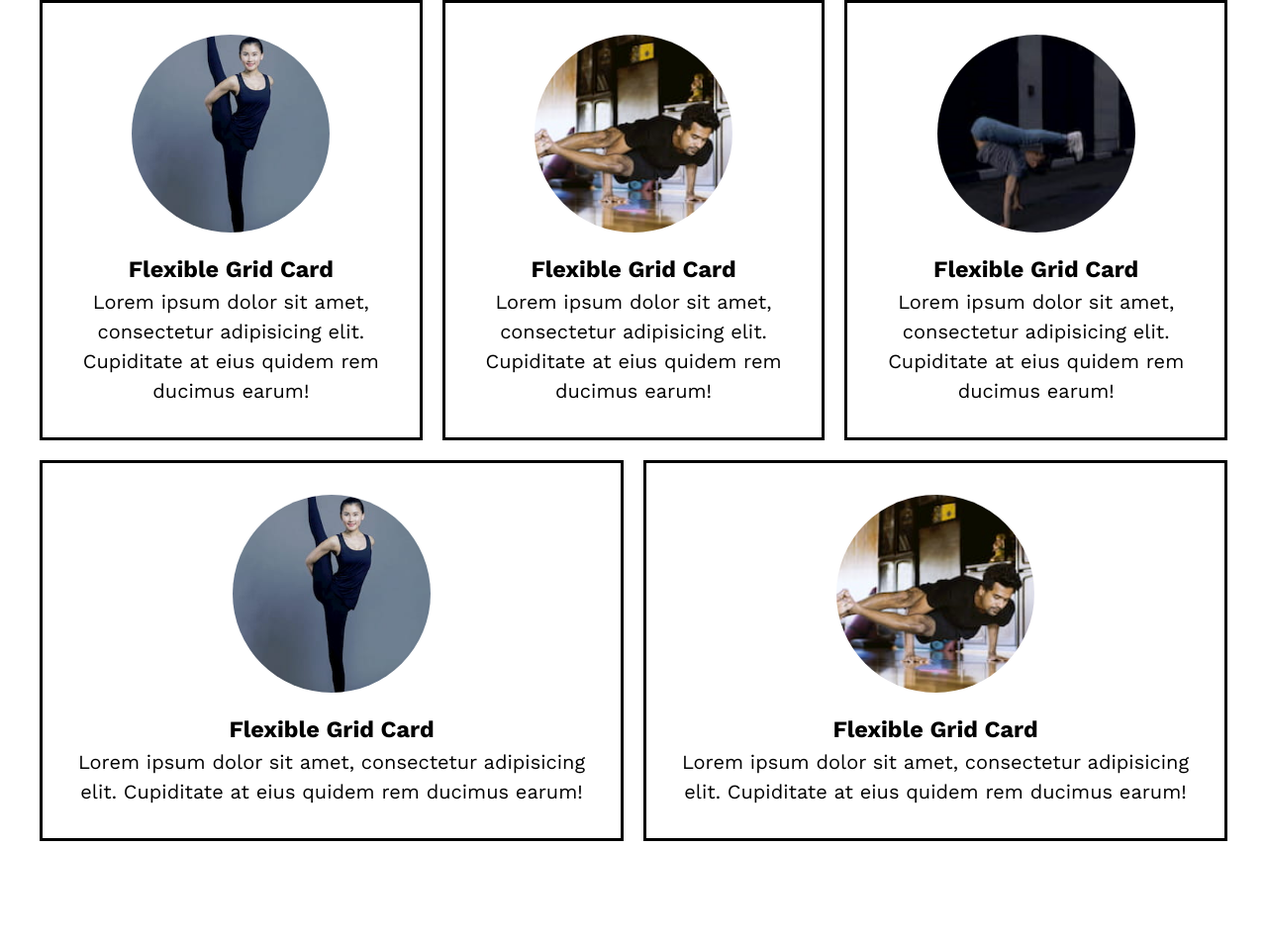
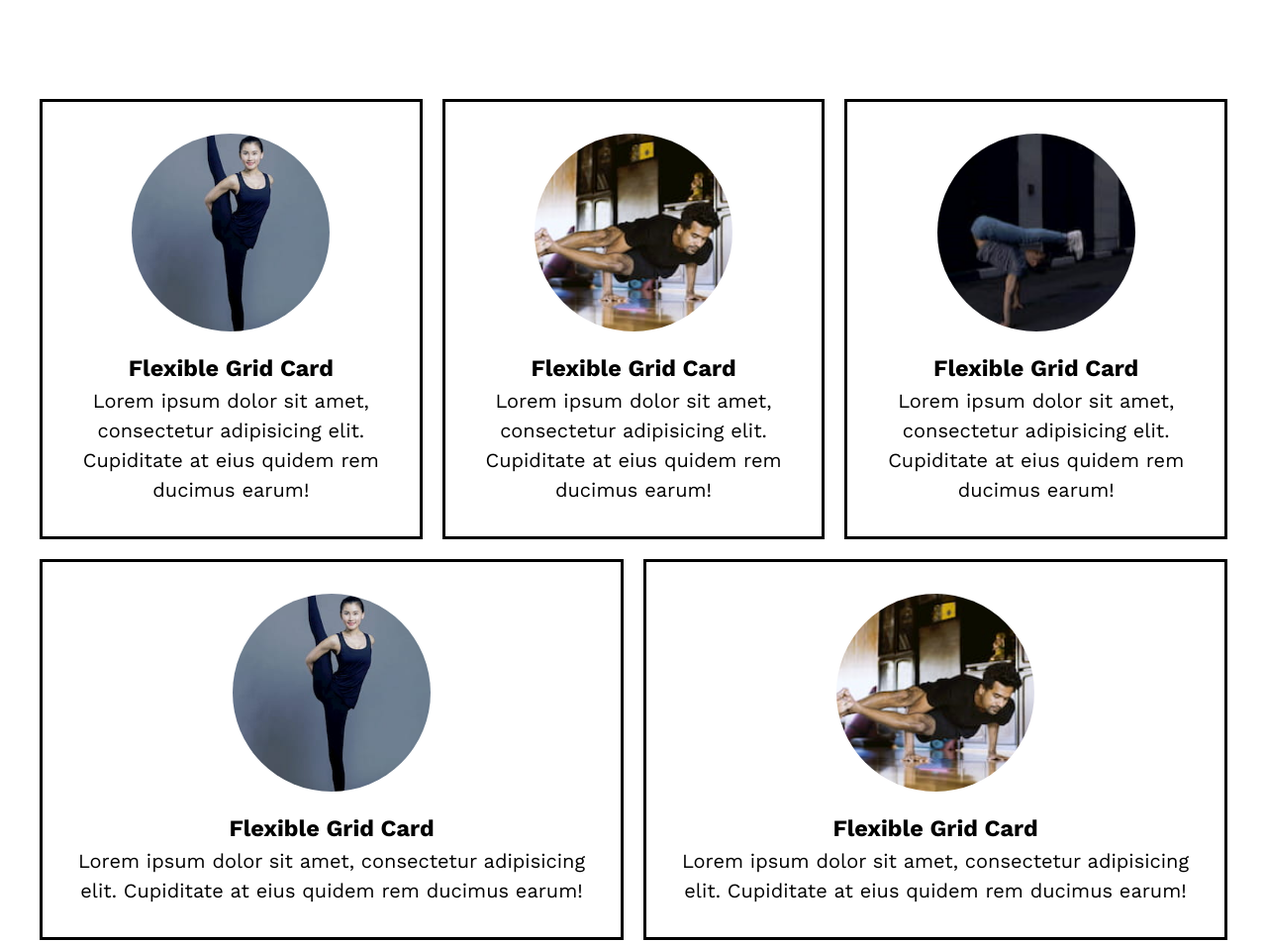
Before and after one commit to go-live-demo/Flexbox-DP-04-Flex-Card-Grid, a plain HTML site: page index.html in a window 1280 px wide. Shown: the whole page at 99% size. Before the commit the page ends 850 px from the top, so only its background shows below. Drawn offline with nearby package versions, Linux system fonts and the light colour scheme.

Commit message:
add padding

```diff
--- a/css/style.css
+++ b/css/style.css
@@ -1,3 +1,7 @@
+section {
+  padding: 5em 0;
+}
+
 .container {
   padding: 0 2em;
   max-width: 90rem;
```
